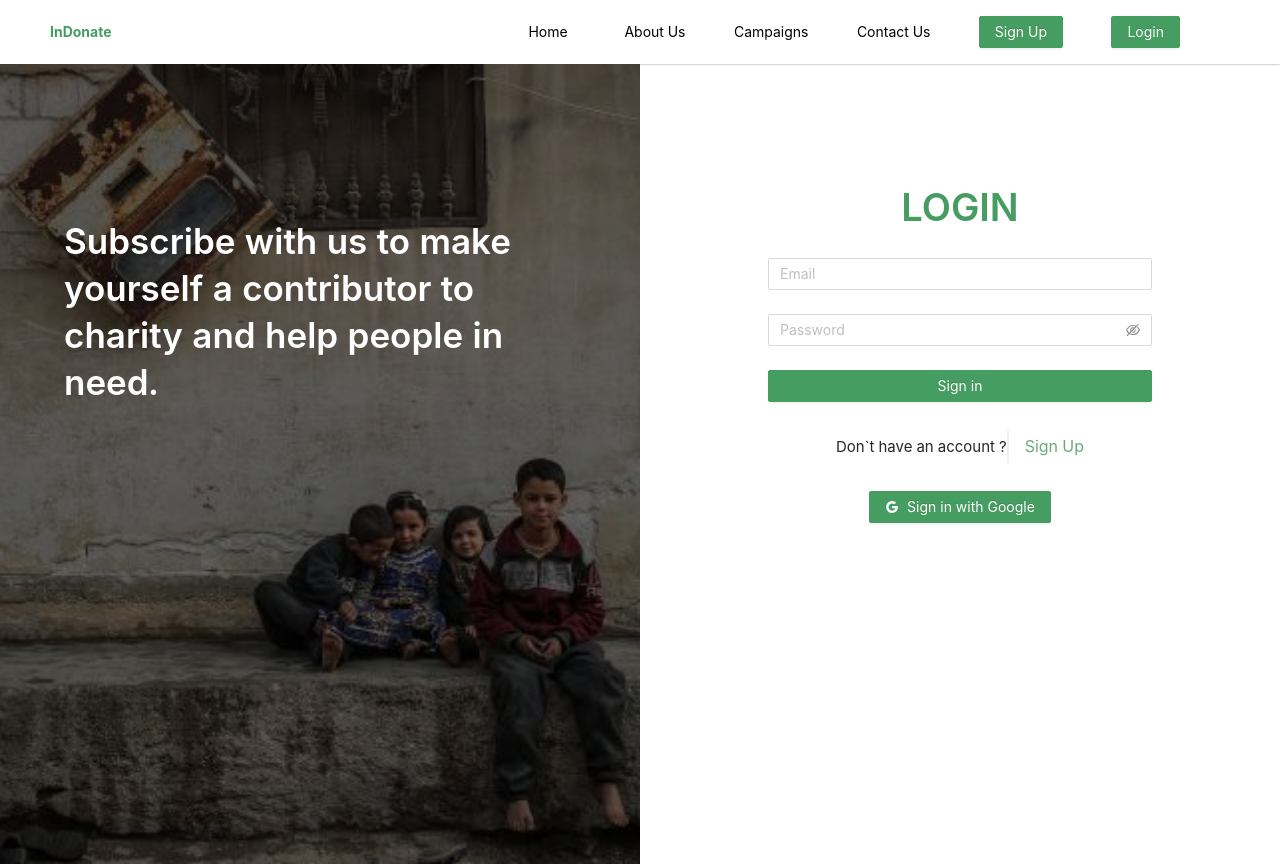
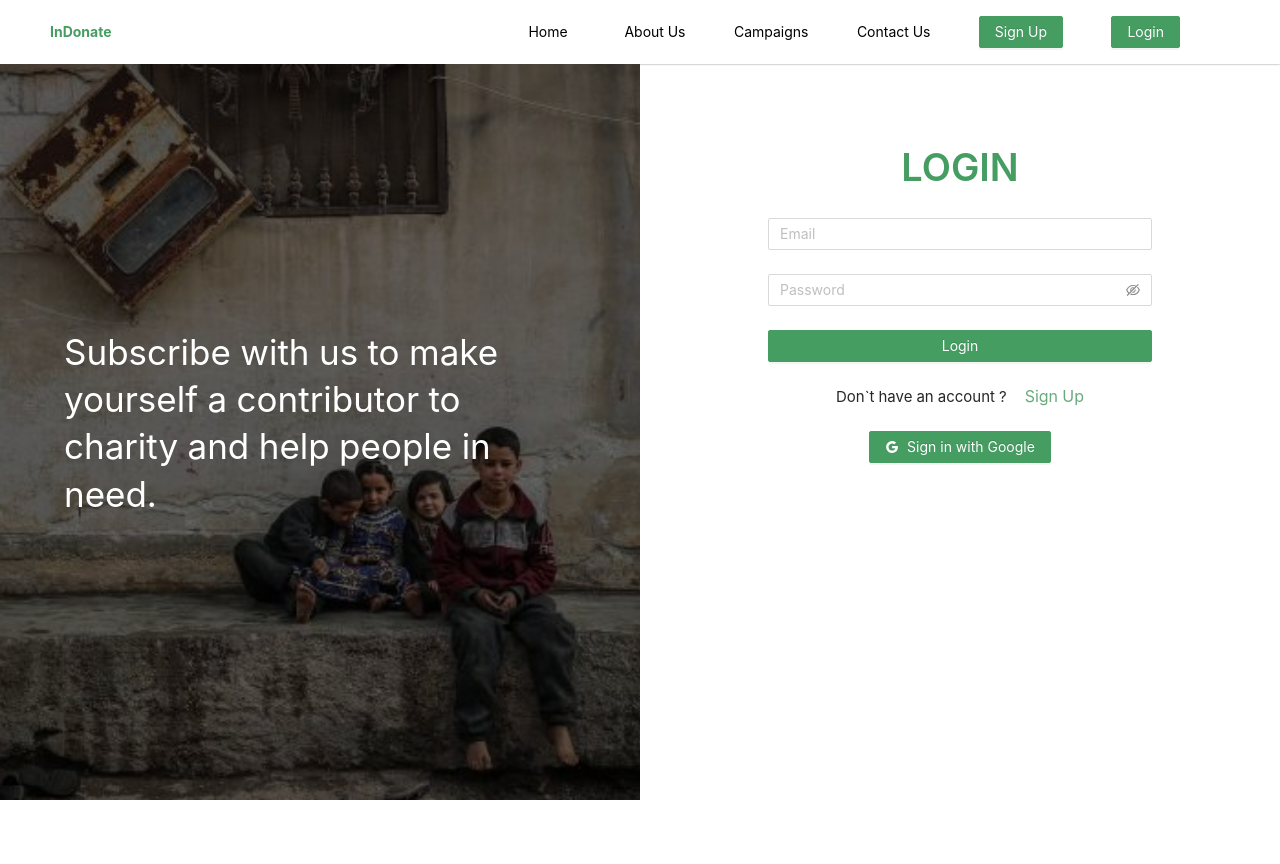
Before and after one commit to GSG-G11/Indonate, a React (Create React App) app in the folder client/: page /login in a window 1280 px wide. After the commit the page ends 800 px from the top, so only its background shows below. Built offline with nearby package versions, Linux system fonts and the light colour scheme; no server answers.

Commit message:
remove scroll from signin signup pages edit header text Relates #84

```diff
--- a/client/src/components/common/SignForm.jsx
+++ b/client/src/components/common/SignForm.jsx
@@ -135,7 +135,7 @@ function SignForm({ getUserInfo, type }) {
         </Item>
       ) : null}
       <Button className="sign-up-btn" type="primary" htmlType="submit">
-        { type === 'register' ? 'Sign up' : 'Sign in'}
+        { type === 'register' ? 'Sign up' : 'Login'}
       </Button>
     </Form>
   );
--- a/client/src/pages/signup/index.less
+++ b/client/src/pages/signup/index.less
@@ -13,8 +13,10 @@
     }
 
     h3.ant-typography {
+        font-weight: 400;
         font-size: 35px;
-        margin-bottom: 200px;
+        display: flex;
+        align-items: center;
         color: #fff;
     }
 
@@ -25,6 +27,9 @@
 
     input:-webkit-autofill {
         border: 2px solid #68ab7b;
+    }
+    .ant-anchor-ink::before {
+       display: none;
     }
 }
 
@@ -37,7 +42,7 @@
     justify-content: center;
     text-align: left;
     width: 50vw;
-    height: 100vh;
+    height:calc(100vh - 64px) ;
     background-image: linear-gradient(rgba(0, 0, 0, 0.5), rgba(0, 0, 0, 0.5)), url('../../components/assets/images/poor.png');
     background-size: cover;
     padding: 12vw 5vw;
@@ -45,7 +50,7 @@
 
 .form-conatainer-signup {
     width: 50vw;
-    height: 100vh;
+    height:calc(100vh - 64px) ;
 }
 
 .Form-sign-up {
@@ -57,7 +62,7 @@
     flex-direction: column;
     height: '100%';
     width: '100%';
-    margin-top: 15vh;
+    margin-top: 10vh;
 }
 
 
@@ -103,5 +108,5 @@
     align-items: center;
     justify-content: space-around;
     font-size: 15px;
-    margin: 20px 20px;
+    margin: 10px 20px;
 }
```
